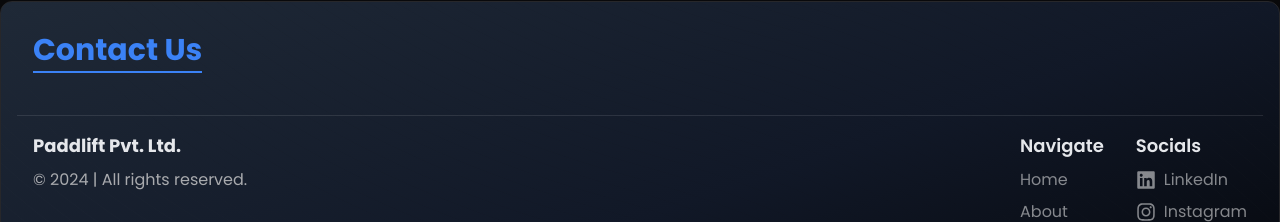
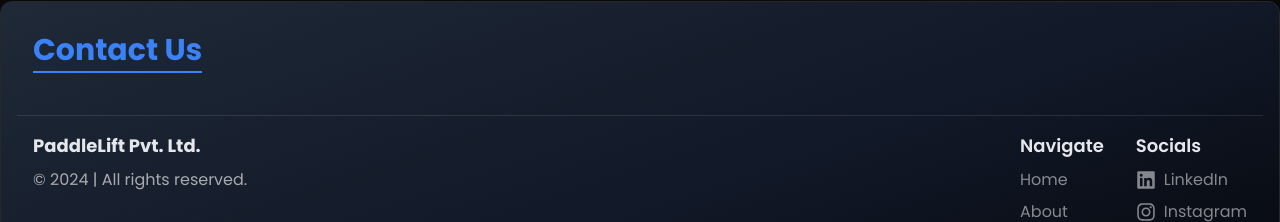
Before and after one commit to PaddleLift/website.Portfolio, a Next.js app in the folder frontend/: page / in a window 1280 px wide. Shown: the part 4045-4267 px from the top of the page. Built offline with nearby package versions, Linux system fonts and the light colour scheme.

Commit message:
Footer Paddlelift Name updated

```diff
--- a/frontend/components/Footer.tsx
+++ b/frontend/components/Footer.tsx
@@ -24,7 +24,7 @@ const Footer = () => {
           <div className="mt-8 p-4 border-t border-dark-200 dark:border-white/10 flex flex-col md:flex-row justify-between gap-4 md:gap-0">
             <div className="space-y-2">
               <h3 className="text-lg font-bold relative z-10">
-                Paddlift Pvt. Ltd.
+                PaddleLift Pvt. Ltd.
               </h3>
               <p className="text-dark-200/70 dark:text-stone-200/70 relative z-10">
                 &copy; 2024 | All rights reserved.
```
